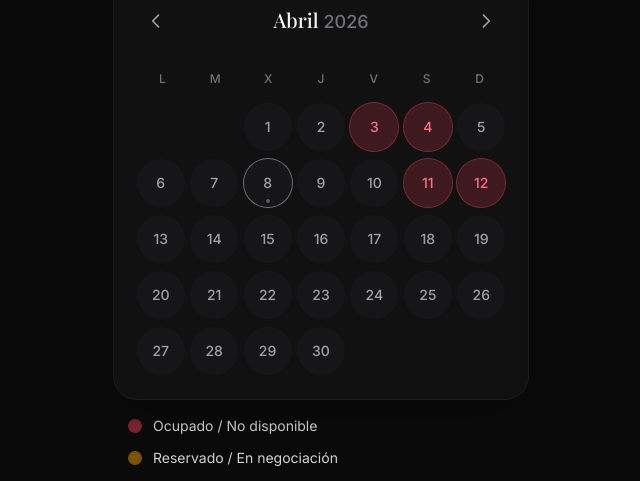
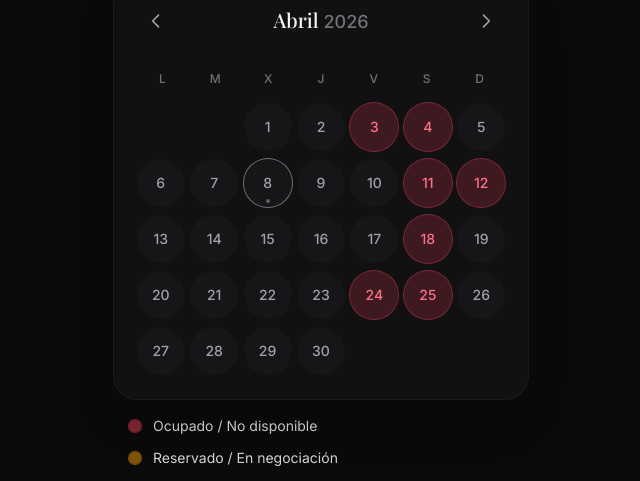
Before and after one commit to origenfotografia/origen_fotografia_calendario, a plain HTML site: page index.html in a window 1280 px wide. Shown: the part 182-663 px from the top of the page, without its empty margins (319-959 px from the left). Drawn offline with nearby package versions, Linux system fonts and the light colour scheme; a web font is replaced by a local one.

Commit message:
Update index.html

```diff
--- a/index.html
+++ b/index.html
@@ -124,7 +124,28 @@
 			"03-04-2026": "busy",
 			"04-04-2026": "busy",
 			"11-04-2026": "busy",
-			"12-04-2026": "busy"
+			"12-04-2026": "busy",
+			"18-04-2026": "busy",
+			"24-04-2026": "busy",
+			"25-04-2026": "busy",
+			"09-05-2026": "busy",
+			"05-06-2026": "busy",
+			"06-06-2026": "busy",
+			"12-06-2026": "busy",
+			"13-06-2026": "busy",
+			"20-06-2026": "busy",
+			"04-07-2026": "busy",
+			"12-09-2026": "busy",
+			"25-09-2026": "busy",
+			"26-09-2026": "busy",
+			"17-10-2026": "busy",
+			"06-11-2026": "busy",
+			"07-11-2026": "busy",
+			"13-11-2026": "busy",
+			"14-11-2026": "busy",
+			"21-11-2026": "busy",
+			"13-03-2027": "busy",
+			"10-06-2027": "busy"
         };
         // =================================================================
 
```
